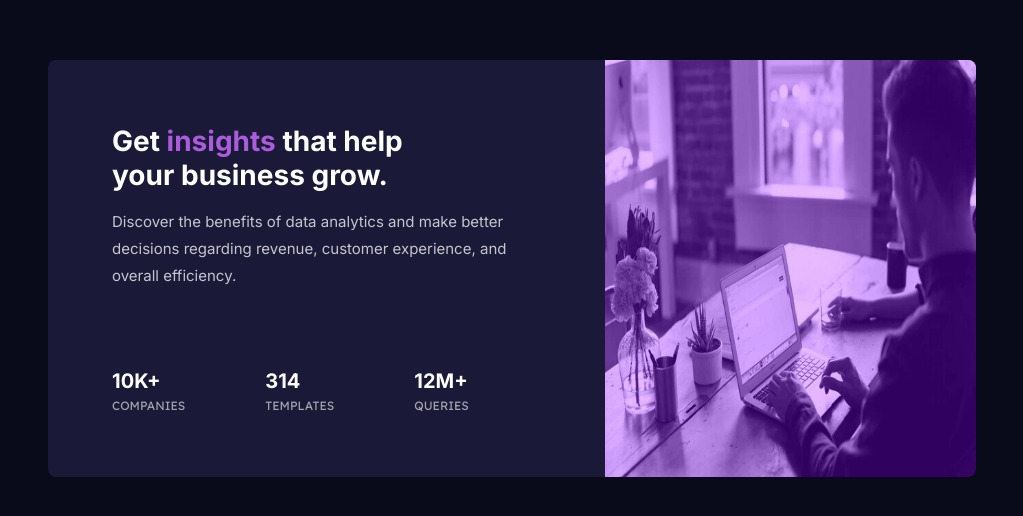
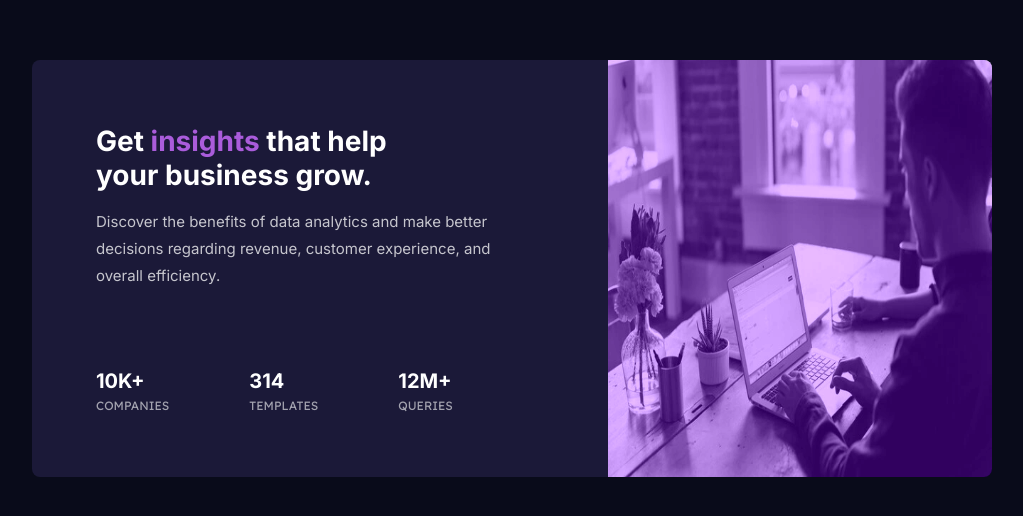
Before and after one commit to alaa-mekibes/stats-preview-card-component-frontend-mentor, a plain HTML site: page index.html in a window 1280 px wide. Shown: the part 132-648 px from the top of the page, without its empty margins (128-1151 px from the left). Drawn offline with Linux system fonts and the light colour scheme.

Commit message:
Update style.css

```diff
--- a/style.css
+++ b/style.css
@@ -19,8 +19,7 @@ body {
     background-color: var(--Very-dark-blue);
     display: grid;
     place-items: center;
-    min-height: 100vh;
-    padding: 1rem
+    min-height: 100vh
 }
 .box {
     --border-r: .5rem;
```
